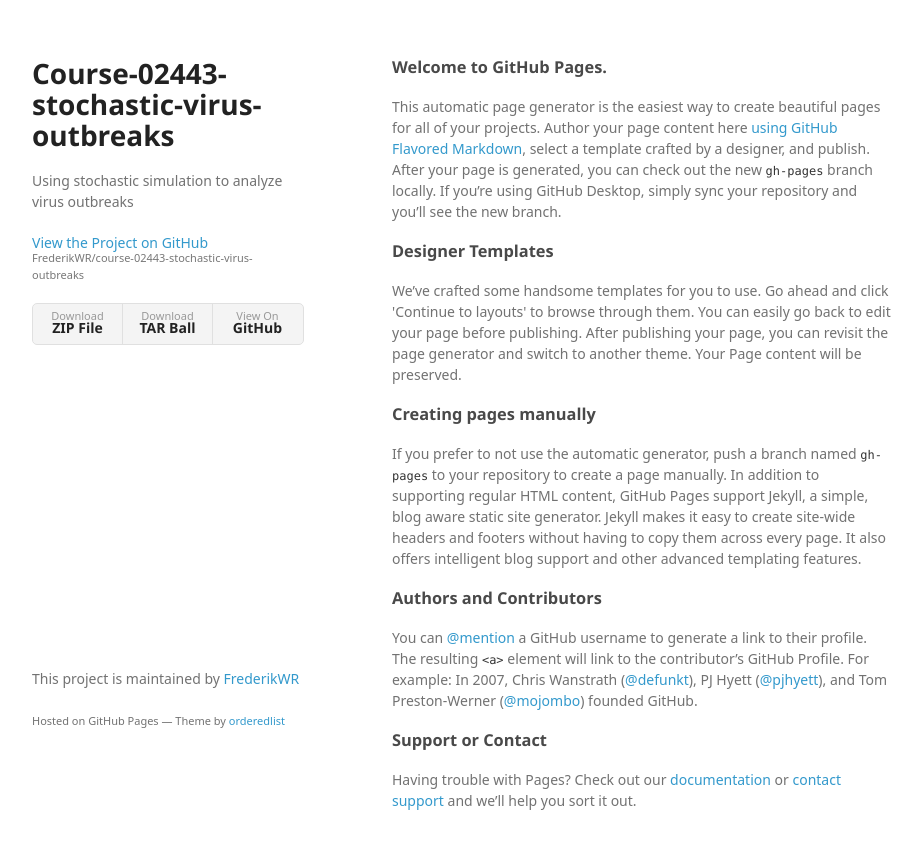
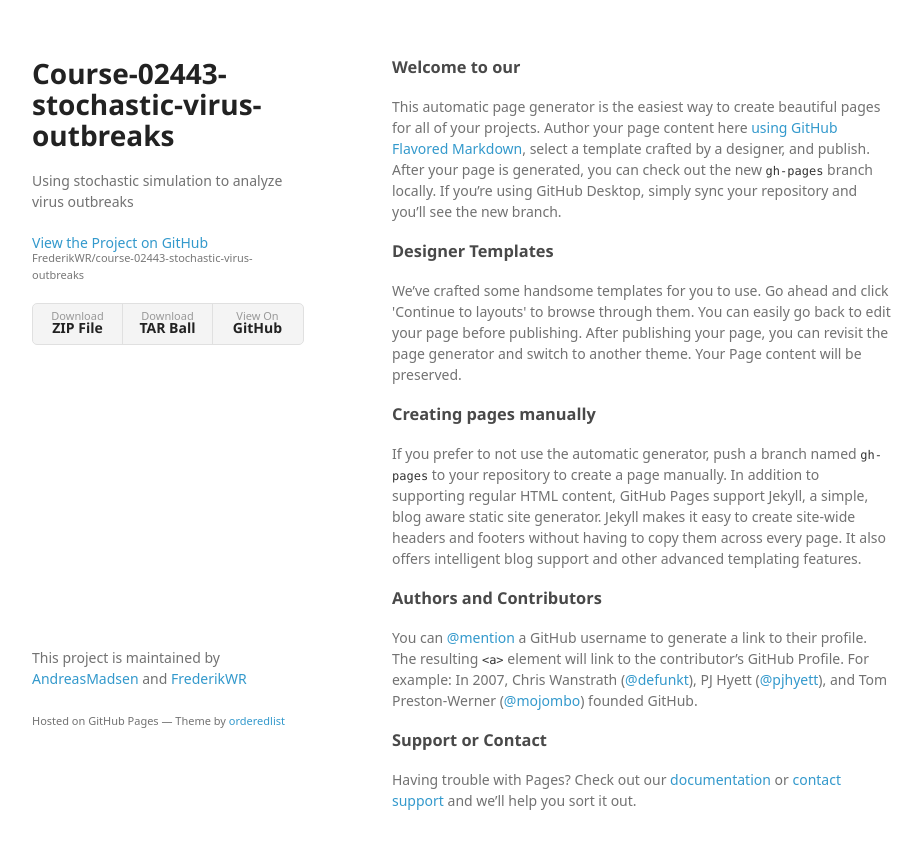
Before and after one commit to AndreasMadsen/course-02443-stochastic-virus-outbreaks, a plain HTML site: page index.html in a window 1280 px wide. Shown: the whole page, without its empty margins (178-1100 px from the left). Drawn offline with Linux system fonts and the light colour scheme; a web font is replaced by a local one.

Commit message:
Update index.html

```diff
--- a/index.html
+++ b/index.html
@@ -29,7 +29,7 @@
       </header>
       <section>
         <h3>
-<a id="welcome-to-github-pages" class="anchor" href="#welcome-to-github-pages" aria-hidden="true"><span aria-hidden="true" class="octicon octicon-link"></span></a>Welcome to GitHub Pages.</h3>
+<a id="welcome-to-github-pages" class="anchor" href="#welcome-to-github-pages" aria-hidden="true"><span aria-hidden="true" class="octicon octicon-link"></span></a>Welcome to our </h3>
 
 <p>This automatic page generator is the easiest way to create beautiful pages for all of your projects. Author your page content here <a href="https://guides.github.com/features/mastering-markdown/">using GitHub Flavored Markdown</a>, select a template crafted by a designer, and publish. After your page is generated, you can check out the new <code>gh-pages</code> branch locally. If you’re using GitHub Desktop, simply sync your repository and you’ll see the new branch.</p>
 
@@ -54,7 +54,7 @@
 <p>Having trouble with Pages? Check out our <a href="https://help.github.com/pages">documentation</a> or <a href="https://github.com/contact">contact support</a> and we’ll help you sort it out.</p>
       </section>
       <footer>
-        <p>This project is maintained by <a href="https://github.com/FrederikWR">FrederikWR</a></p>
+        <p>This project is maintained by <a href="https://github.com/AndreasMadsen">AndreasMadsen</a> and <a href="https://github.com/FrederikWR">FrederikWR</a></p>
         <p><small>Hosted on GitHub Pages &mdash; Theme by <a href="https://github.com/orderedlist">orderedlist</a></small></p>
       </footer>
     </div>
```
